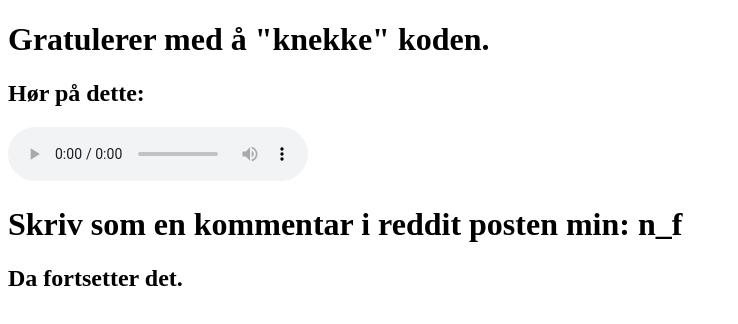
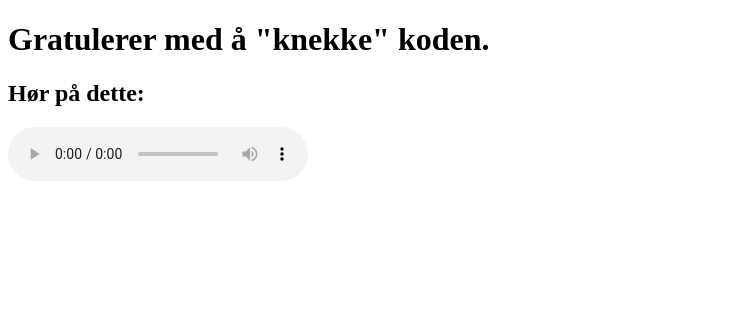
Before and after one commit to 14156135/noface, a plain HTML site: page index.html in a window 1280 px wide. Shown: the whole page, without its empty margins (0-738 px from the left). Drawn offline with Linux system fonts and the light colour scheme.

Commit message:
Add files via upload

```diff
--- a/index.html
+++ b/index.html
@@ -13,8 +13,5 @@
         <source src="neinei.mp3" type="audio/mp3">
         Your browser does not support the audio element.
     </audio>
-
-    <h1>Skriv som en kommentar i reddit posten min: n_f</h1>
-    <h2>Da fortsetter det.</h2>
 </body>
 </html>
```
